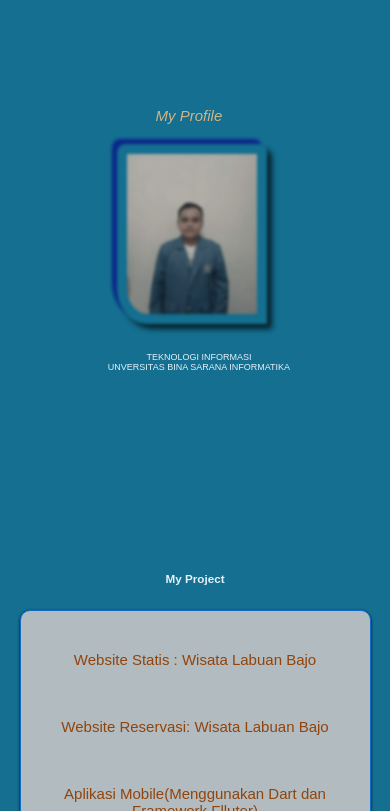
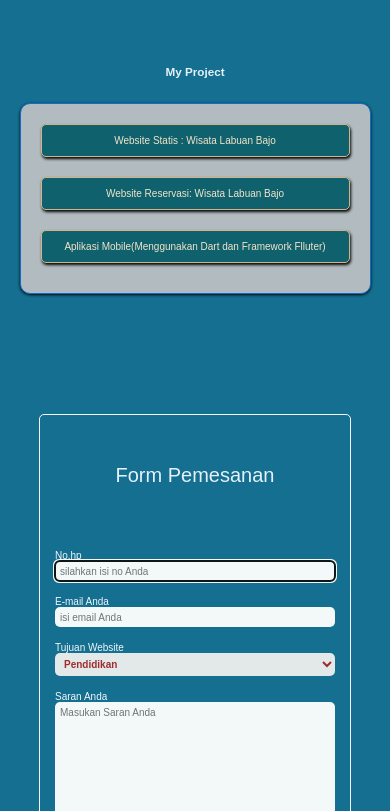
Before and after one commit to Nagur22/My_Portofolio, a website: page index.html in a window 390 px wide. Shown: the part 1189-2000 px from the top of the page. Drawn offline with nearby package versions, Linux system fonts and the light colour scheme; a web font is replaced by a local one.

Commit message:
revisi_1

```diff
--- a/index.html
+++ b/index.html
@@ -69,9 +69,9 @@
     <section class="project" id="project">
       <h3>My Project</h3>
       <div class="project-container">
-        <div class="project-card">Website Statis : Wisata Labuan Bajo</div>
-        <div class="project-card">Website Reservasi: Wisata Labuan Bajo</div>
-        <div class="project-card">Aplikasi Mobile(Menggunakan Dart dan Framework Flluter)</div>
+        <div class="project-card"><a href="">Website Statis : Wisata Labuan Bajo</a></div>
+        <div class="project-card"><a href="https://my-projectku.gt.tc/" target="_blank" rel="noopener noreferrer">Website Reservasi: Wisata Labuan Bajo</a></div>
+        <div class="project-card"><a href="https://nagur22.github.io/Project3/" target="_blank" rel="noopener noreferrer">Aplikasi Mobile(Menggunakan Dart dan Framework Flluter)</a></div>
       </div>
     </section>
     <div class="kontak" id="kontak">
--- a/portofolio.css
+++ b/portofolio.css
@@ -302,8 +302,9 @@ html{
 
 /* Mengatur isi dari halman project */
 .project{
-  display: grid;
-  padding: 10px 5%;
+  /* display: ; */
+  width:100%;
+  padding: 10px 20%;
   /* gap: 50px; */
   /* grid-template-columns: 2fr; */
 }
@@ -325,19 +326,40 @@ html{
   box-shadow: 0px 1px 3px;
 }
 
-.project-card{
+.project-card {
+  /* width: 50%; */
+  justify-content: center;
+  align-items: center;
   text-align: center;
-  padding: 20px;
+  padding:10px 10px;
+  /* padding-left: 50px; */
+  /* right: 50px; */
+  margin-bottom: 10px;
   font-size: 15px;
   font-weight: bold;
-  color: rgb(152, 66, 5);
+  border: 1px solid burlywood;
+  border-radius: 10px;
+  background-color: rgb(15, 97, 108);
+  transition: 3ms;
+  box-shadow: 1px 2px 3px;
+
 }
 
+.project-card a{
+  text-decoration: none;
+  color: blanchedalmond;
+}
 
+.project-card:hover{
+  background-color: rgb(160, 156, 95);
+  border: none;
+  transition: 3ms;
+  transform:scale(1) scaleY(1);
+}
 
 /* Mengatur halman Kontak */
 .kontak {
-  padding: 50px 5%;
+  padding: 50px 20%;
   text-align: center;
   color: aliceblue;
   margin-top: 20px;
@@ -530,6 +552,19 @@ footer .links a:hover {
   line-height: normal;
   word-spacing: normal;
 }
+.hero {
+  /* background-size: cover; */
+  /* width: 100%; */
+  height: 40vh;
+  /* padding-top: 50%; */
+  /* display:inheri; */
+  position: relative;
+  text-align: center;
+  align-items: center;
+  justify-content: center;
+  /* background-repeat: no-repeat; */
+
+}
 
 .hero .item h1{
   font-size: 2.5rem;
@@ -658,11 +693,20 @@ footer .links a:hover {
 
     .project-card{
       font-weight: normal;
+      font-size: 10px;
+      border: 1px solid burlywood;
+      border-radius: 5px;
+      text-decoration: none;
+      background-color: rgb(15, 97, 108);
+    }
+
+    .project-card a{
+      color: blanchedalmond;
     }
 
     .kontak form{
       max-width: 100%;
-      margin: 20px;
+      margin: 15px;
       font-size: 10px;
     }
 
@@ -675,6 +719,7 @@ footer .links a:hover {
 
     .kontak{
       padding-top: 150px;
+      padding: 50px 10%;
     }
 
     .kontak .container h3{
@@ -700,7 +745,7 @@ footer .links a:hover {
     }
 
     .submit{
-      width: 50%;
+      width: 65%;
       padding: 5px;
     }
     footer {
```
